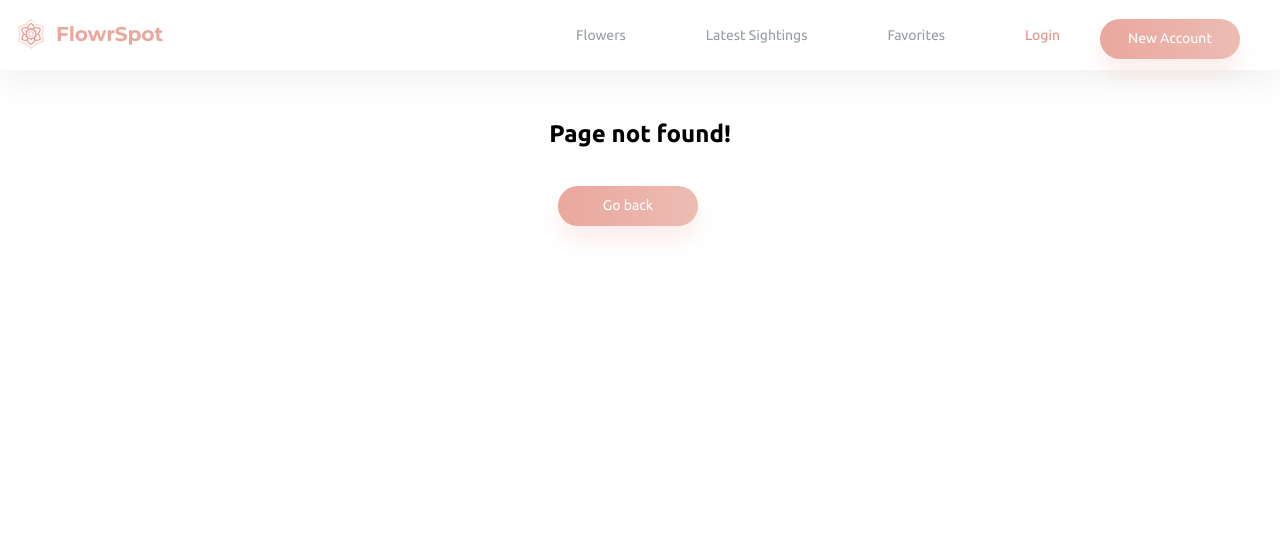
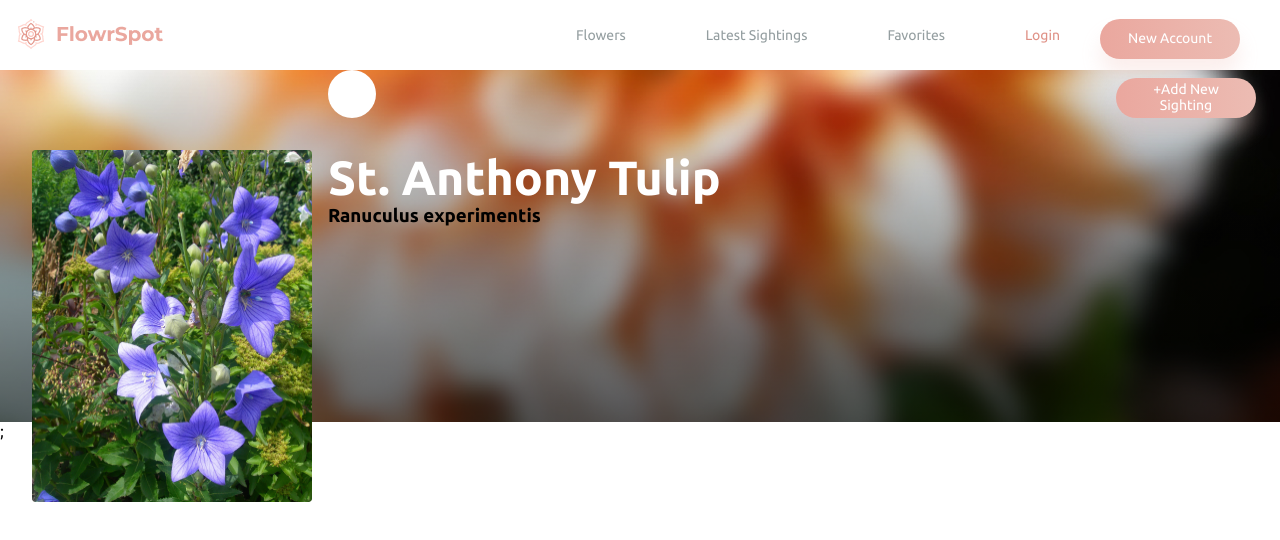
Before and after one commit to NenadM1989/Flowr-spot-website, a React (Create React App) app in the folder flowrspot/: page /singleflower in a window 1280 px wide. Before the commit this address had no page. Shown: the top 540 px of the page. Built offline with nearby package versions, Linux system fonts and the light colour scheme.

Commit message:
reusable

```diff
--- a/flowrspot/src/App.js
+++ b/flowrspot/src/App.js
@@ -13,6 +13,7 @@ import FlowerDetail from "./pages/FlowerDetail/FlowerDetail";
 import User from "./pages/User/User";
 import Profile from "./pages/Profile/Profile";
 import SightingDetail from "./pages/SightingDetail/SightingDetail";
+import SingleFlower from "./pages/SingleFlower/SingleFlower";
 
 const App = () => {
   const [open, setOpen] = useState(false);
@@ -77,6 +78,11 @@ const App = () => {
             component={() => <FlowerDetail />}
           />
           <Route path="/profile" exact component={() => <Profile />} />
+          <Route
+            path="/singleflower"
+            exact
+            component={() => <SingleFlower />}
+          />
           <Route path="/*" exact component={() => <ErrorPage />} />
         </Switch>
       </BrowserRouter>
--- a/flowrspot/src/pages/Home/Home.js
+++ b/flowrspot/src/pages/Home/Home.js
@@ -3,9 +3,9 @@ import "./Home.css";
 import image from "../../images/hero.png";
 import Search from "../../components/Search/Search";
 import CardList from "../../components/CardList/CardList";
-import { Link } from "react-router-dom";
 import { RandomFlowerList } from "../../services/services";
 import Warning from "../../components/Warning/Warning";
+import { Link } from "react-router-dom";
 
 const Home = () => {
   const [flowers, setFlowers] = useState([]);
@@ -20,7 +20,11 @@ const Home = () => {
     if (term) {
       RandomFlowerList.getFlowers()
         .then((data) =>
-          setFlowers(data.data.flowers.filter((flower) => flower.name === term))
+          setFlowers(
+            data.data.flowers.filter(
+              (flower) => flower.name.toLowerCase() === term
+            )
+          )
         )
         .catch((error) => console.log(error));
     }
@@ -35,7 +39,7 @@ const Home = () => {
       <div className="hero-image">
         <img className="hero-image-picture" src={image} />
         <div className="hero-content">
-          <Link to="/user">
+          <Link to="/singleflower">
             <h1>Discover flowers around you</h1>
           </Link>
           <p className="explore">Explore between more than 8.427 sightings</p>
--- a/flowrspot/src/pages/Profile/Profile.module.css
+++ b/flowrspot/src/pages/Profile/Profile.module.css
@@ -22,6 +22,7 @@
   width: 100%;
   color: #949ea0;
   font-size: 1.5rem;
+  cursor: pointer;
 }
 
 .image-name {
--- /dev/null
+++ b/flowrspot/src/pages/SingleFlower/SingleFlower.js
@@ -0,0 +1,25 @@
+import React from "react";
+import styles from "../../pages/SingleFlower/SingleFlower.module.css";
+import flower from "../../images/pl-image.png";
+
+const SingleFlower = () => {
+  return (
+    <>
+      <div className={styles["info-background"]}>
+        <img src={flower} alt="flower" className={styles["info-pic"]} />
+        <div className={"info-data"}>
+          <div className={styles["info-like"]}>
+            <div className={styles["info-star"]}></div>
+            <div className={styles["info-sightings"]}></div>
+          </div>
+          <h1 className={styles["info-name"]}>St. Anthony Tulip</h1>
+          <h3 className={styles["info-latin-name"]}>Ranuculus experimentis</h3>
+        </div>
+        <button>+Add New Sighting</button>
+      </div>
+      ;
+    </>
+  );
+};
+
+export default SingleFlower;
--- /dev/null
+++ b/flowrspot/src/pages/SingleFlower/SingleFlower.module.css
@@ -0,0 +1,42 @@
+.info-background {
+  background: linear-gradient(180deg, transparent, rgba(0, 0, 0, 0.4)),
+    url(../../images/hero-sightings.png);
+  background-position: top;
+  background-size: cover;
+  display: flex;
+  height: 22rem;
+  justify-content: space-between;
+}
+
+.info-pic {
+  background-position: 50%;
+  background-size: cover;
+  border-radius: 3px;
+  height: 22rem;
+  margin-left: 2rem;
+  margin-right: 1rem;
+  margin-top: 5rem;
+  width: 17.5rem;
+}
+
+.info-data {
+  position: absolute;
+  margin-left: 35rem;
+  margin-top: 19.1rem;
+}
+
+.info-like {
+  align-items: center;
+  display: flex;
+  margin-bottom: 2rem;
+}
+
+.info-star {
+  align-items: center;
+  display: flex;
+  height: 3rem;
+  justify-content: center;
+  background-color: #fff;
+  border-radius: 50%;
+  width: 3rem;
+}
```
